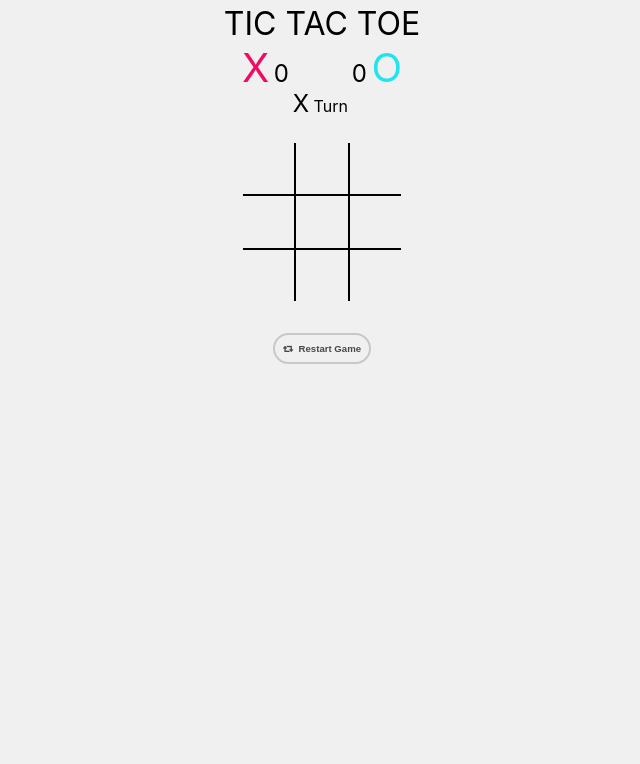
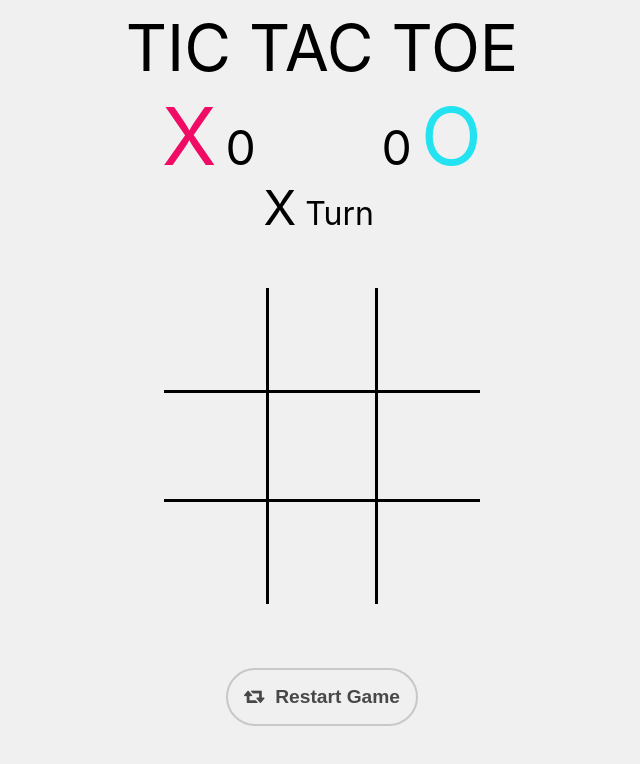
Before and after one commit to JimmyChiu702/Tic_tac_toe, a website built with webpack: page index.html in a window 1280 px wide. Shown: the whole page, without its empty margins (318-958 px from the left). Built offline with Linux system fonts and the light colour scheme.

Commit message:
Version.3

```diff
--- a/src/cell.css
+++ b/src/cell.css
@@ -16,33 +16,33 @@
 
 
 #c0 {
-    border-right: 2px solid black;
-    border-bottom: 2px solid black;
+    border-right: 0.1rem solid black;
+    border-bottom: 0.1rem solid black;
 }
 #c1 {
-    border-bottom: 2px solid black;
+    border-bottom: 0.1rem solid black;
 }
 #c2 {
-    border-left: 2px solid black;
-    border-bottom: 2px solid black;
+    border-left: 0.1rem solid black;
+    border-bottom: 0.1rem solid black;
 }
 #c3 {
-    border-right: 2px solid black;
+    border-right: 0.1rem solid black;
 }
 #c4 {
 
 }
 #c5 {
-    border-left: 2px solid black;
+    border-left: 0.1rem solid black;
 }
 #c6 {
-    border-top: 2px solid black;
-    border-right: 2px solid black;
+    border-top: 0.1rem solid black;
+    border-right: 0.1rem solid black;
 }
 #c7 {
-    border-top: 2px solid black;
+    border-top: 0.1rem solid black;
 }
 #c8 {
-    border-top: 2px solid black;
-    border-left: 2px solid black;
+    border-top: 0.1rem solid black;
+    border-left: 0.1rem solid black;
 }
--- a/src/main.css
+++ b/src/main.css
@@ -3,7 +3,7 @@
 }
 
 html {
-    font-size: 16px;
+    font-size: 32px;
     line-height: 1.5;
 }
 
@@ -36,7 +36,7 @@ body {
 
 #bigRole {
     color: white;
-    font-size: 15rem;
+    font-size: 7.5rem;
     opacity: 0.5;
     position: fixed;
     font-weight: bolder;
```
Also changed, not shown: dist/main.bundle.js.
